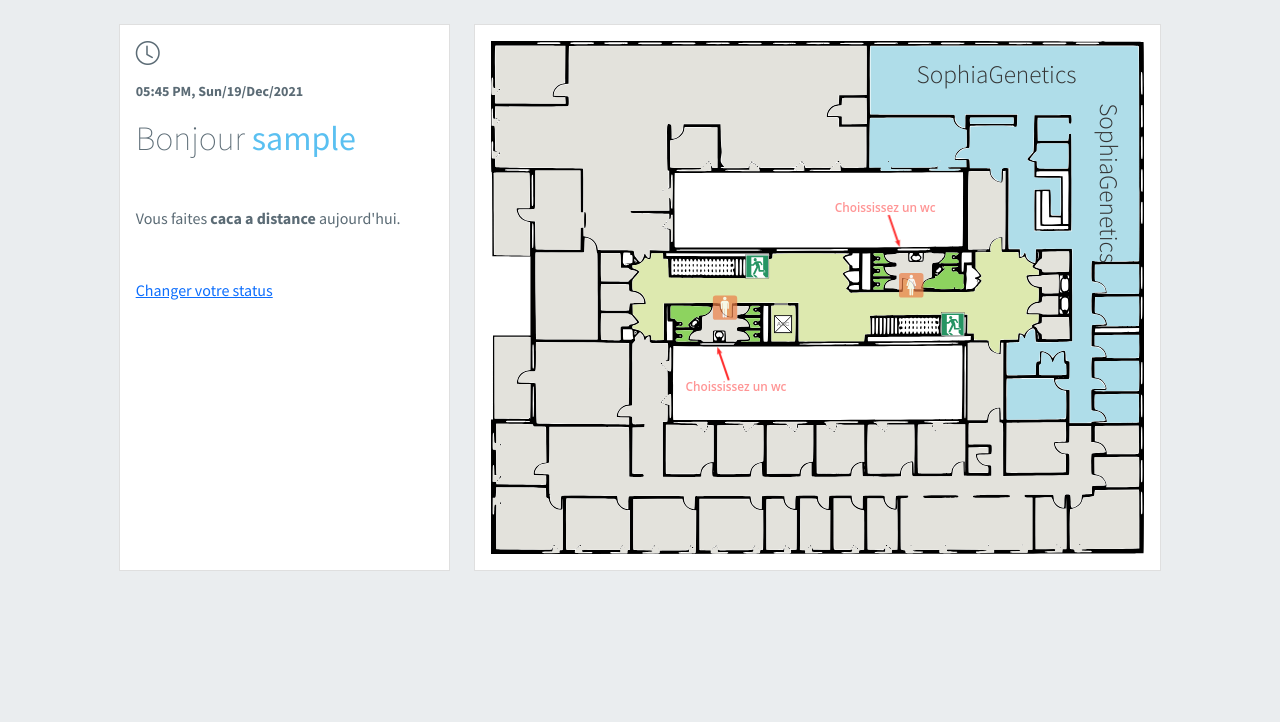
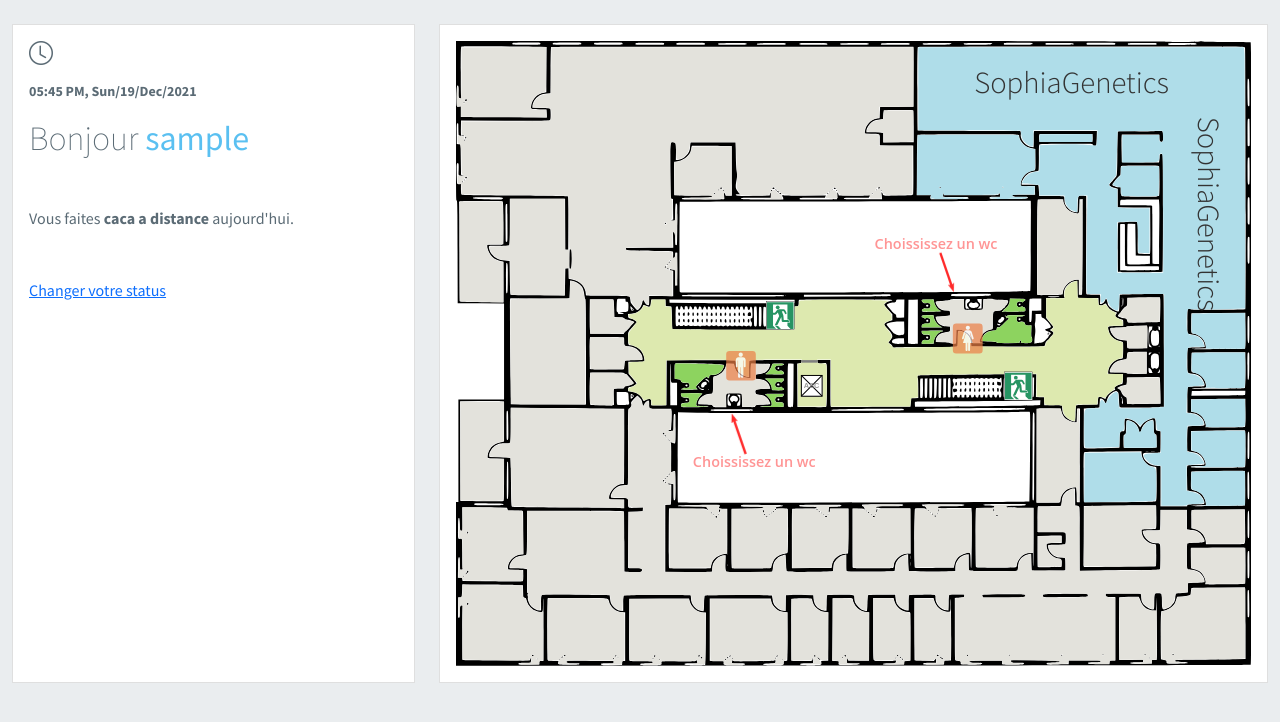
Before and after one commit to trihfan/condecrotte, a Flask app: page / in a window 1280 px wide. Shown: the part 41-763 px from the top of the page. Run offline with Flask 2, Linux system fonts and the light colour scheme; the visitor is signed in with stand-in values (Sample User, id 1); data that the repository does not hold is empty; some libraries are stand-ins or nearby versions.

Commit message:
final version

```diff
--- a/templates/index.html
+++ b/templates/index.html
@@ -59,54 +59,55 @@
     <!-- Content -->
     <div class="container-fluid">
       <div class="row justify-content-md-center">
-        <div class="col-10">
-          <div class="row mt-4">
+        <div class="col-12">
+          <div class="row row justify-content-center mt-4">
 
             <!-- Left card -->
-            <div class="col-4">
+            <div class="col-12 col-lg-4">
               <div class="card" style="border-radius: 0 !important; height:100%;">
                 <div class="card-body" style="color: rgb(91, 107, 117);">
 
                   <!-- Icon -->
-                  <div class="row mb-3">
+                  <div class="row mb-1 mb-lg-3">
                     <div>
                       <i style="font-size: 1.5rem;" class="bi bi-clock font-weight-bold"></i>
                     </div>
                   </div>
 
                   <!-- Date -->
-                  <div class="row mb-3" style="font-size: 14px; font-weight: bold;">
+                  <div class="row mb-1 mb-lg-3" style="font-size: 14px; font-weight: bold;">
                      <div style="ml-4">
                        {{ date }}
                      </div>
                   </div>
 
                   <!-- Hello user -->
-                  <div class="row mb-5" style="font-size: 34px; font-weight: lighter; line-height: 1.18;">
+                  <div class="row mb-1 mb-lg-5" style="font-size: 34px; font-weight: lighter; line-height: 1.18;">
                     <div style="ml-4">
                       Bonjour <span style="color: rgb(90, 192, 241); font-weight: normal;">{{ user }}</span>
                     </div>
                   </div>
 
                   <!-- Status -->
-                  <div class="row mb-5">
+                  <div class="row mb-1 mb-lg-5">
                     <div style="ml-4">
                       Vous faites <span style="font-weight: bold;">caca a distance</span> aujourd'hui.
                     </div>
                   </div>
 
                   <!-- Change status -->
-                  <div class="row">
+                  <div class="row mb-3">
                     <div style="ml-4">
                       <a href="" data-bs-toggle="modal" data-bs-target="#modal-surprise">Changer votre status</a>
                     </div>
                   </div>
+
                 </div>
               </div>
             </div>
 
             <!-- Right card -->
-            <div class="col-8">
+            <div class="col-12 col-lg-8">
               <div class="card" style="border-radius: 0 !important;">
                 <div class="card-body">
                   {{ plan }}
```
Also changed, not shown: templates/login.html (+5 -5 lines).
